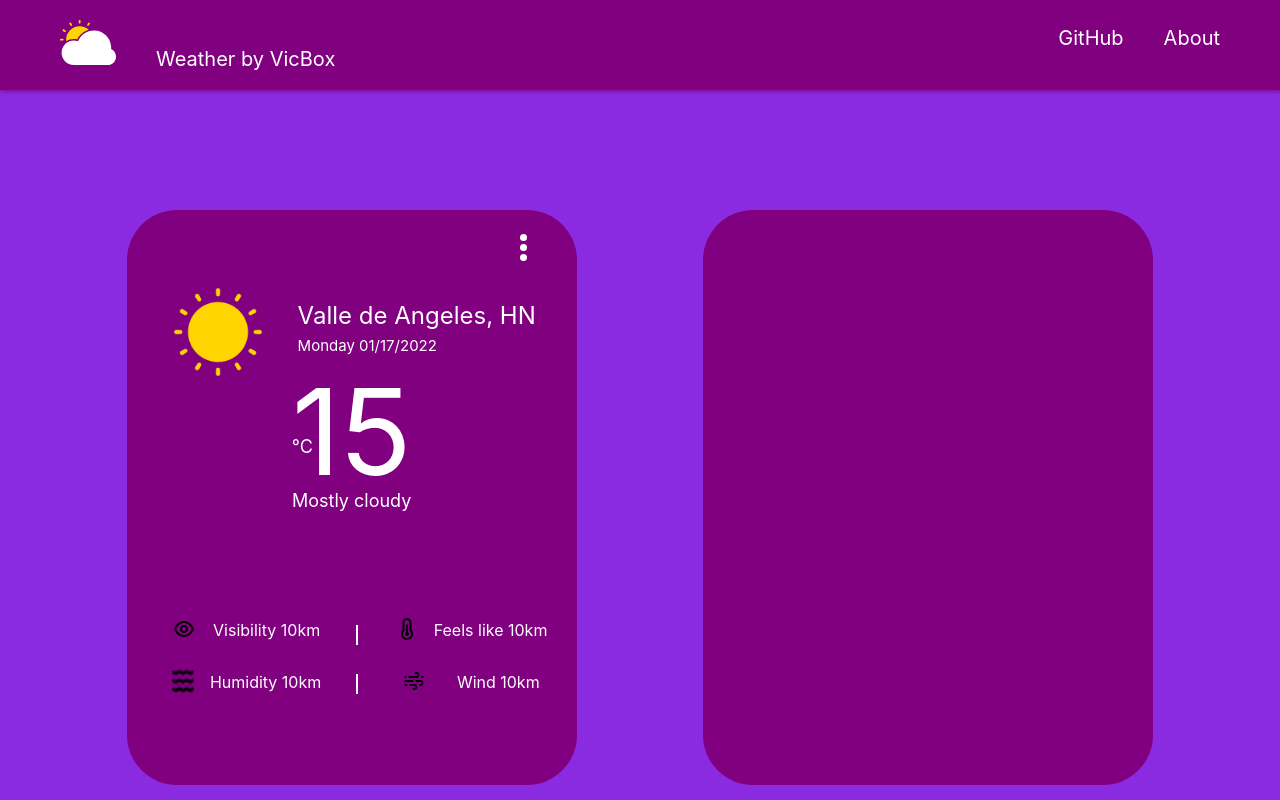
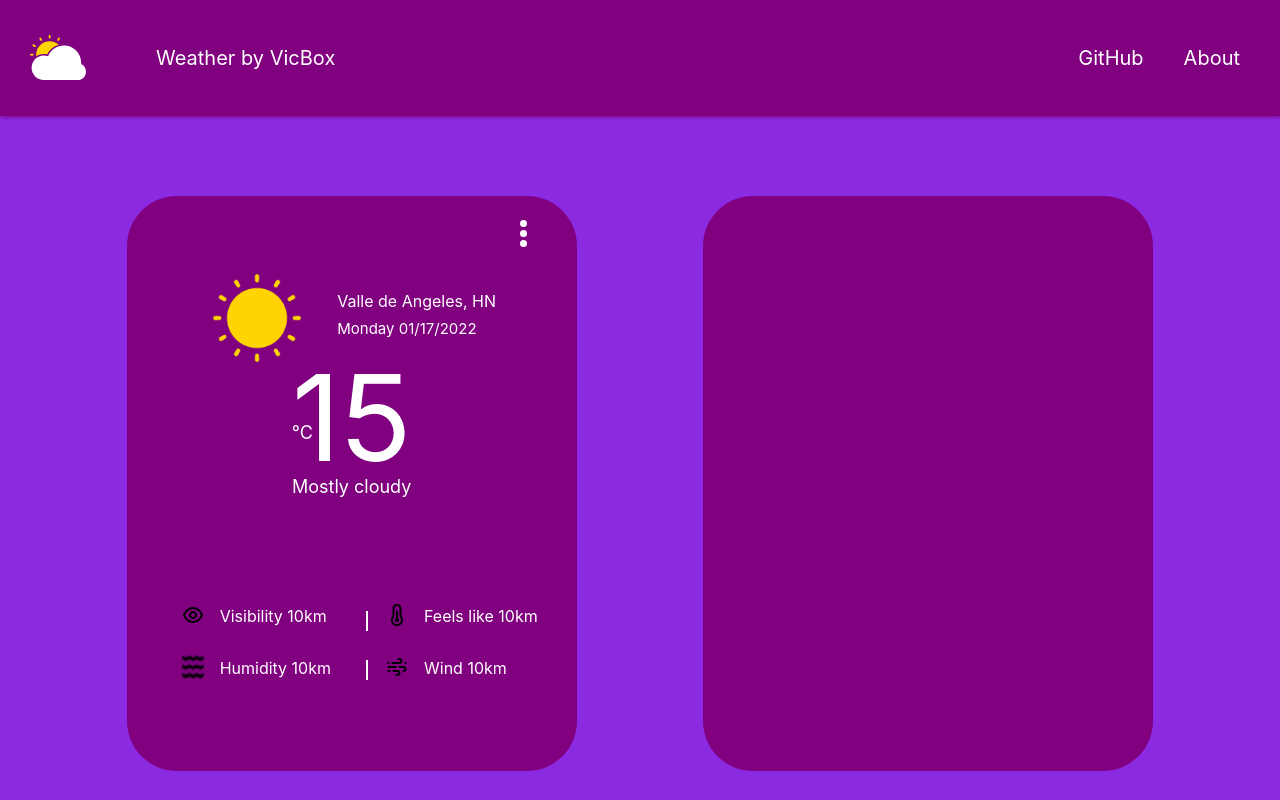
Before and after one commit to VictorYarosh/weather, a React (Create React App) app: page / in a window 1280 px wide. Shown: the top 800 px of the page. Built offline with nearby package versions, Linux system fonts and the light colour scheme.

Commit message:
add styled card

```diff
--- a/src/App.tsx
+++ b/src/App.tsx
@@ -8,8 +8,17 @@ import styled from "styled-components";
 const BodyTitle = styled.div`
   display: flex;
   justify-content: space-evenly;
-  padding: 40px 0;
+  align-items: center;
+
+  @media (max-width: 768px) {
+    display: flex;
+    flex-direction: column;
+    align-items: center;
+  //}
 `;
+
+const linkAPI =
+  "https://api.openweathermap.org/data/3.0/onecall?lat={lat}&lon={lon}&exclude={part}&appid={5a8e5d1891f84d46b84ee08bf4a4f03b}";
 
 function App() {
   return (
--- a/src/components/CardWeatherAll.tsx
+++ b/src/components/CardWeatherAll.tsx
@@ -7,6 +7,10 @@ const CardRight = styled.div`
   margin: 80px 0;
   border-radius: 50px;
   background-color: purple;
+
+  @media (max-width: 425px) {
+    width: 80%;
+  }
 `;
 
 type Props = {};
--- a/src/components/CardsWeather.tsx
+++ b/src/components/CardsWeather.tsx
@@ -6,12 +6,16 @@ import IconWater from "../images/Vector.png";
 import IconTemperature from "../images/temperature.png";
 import IconWindy from "../images/windy.png";
 
-const CardLeft = styled.div`
+const Card = styled.div`
   width: 450px;
   height: 575px;
   margin: 80px 0;
   border-radius: 50px;
   background-color: purple;
+
+  @media (max-width: 425px) {
+    width: 80%;
+  }
 `;
 
 const Dropdown = styled.div`
@@ -76,7 +80,6 @@ const WeatherIcon = styled.div`
 const Title = styled.div`
   color: white;
   font-weight: 400;
-  font-size: 24px;
   line-height: 27px;
   margin: 20px 0;
 
@@ -120,7 +123,7 @@ const Temperature = styled.div`
 
 const FooterCard = styled.div`
   display: flex;
-  justify-content: space-around;
+  justify-content: space-evenly;
   color: white;
   padding: 60px 0;
 
@@ -131,16 +134,24 @@ const FooterCard = styled.div`
       content: "";
       position: relative;
       top: -34px;
-      left: -24px;
+      left: -4px;
     }
     span {
       display: flex;
-      justify-content: space-around;
 
       img {
         padding: 13px 15px;
         width: 24px;
         height: 24px;
+
+        @media (max-width: 425px) {
+          width: 20px;
+          height: 20px;
+        }
+      }
+
+      @media (max-width: 425px) {
+        font-size: 12px;
       }
     }
   }
@@ -152,6 +163,13 @@ const FooterCard = styled.div`
     position: relative;
     top: -83px;
     left: 200px;
+
+    @media (max-width: 425px) {
+      left: 154px;
+    }
+    @media (max-width: 375px) {
+      left: 140px;
+    }
   }
 `;
 
@@ -162,7 +180,7 @@ const CardsWeather: React.FC<Props> = () => {
 
   return (
     <>
-      <CardLeft>
+      <Card>
         <Dropdown>
           <input type={"checkbox"} />
           <ul>
@@ -213,7 +231,7 @@ const CardsWeather: React.FC<Props> = () => {
             </span>
           </div>
         </FooterCard>
-      </CardLeft>
+      </Card>
     </>
   );
 };
--- a/src/components/Navbar.tsx
+++ b/src/components/Navbar.tsx
@@ -1,30 +1,56 @@
-import React, { useState } from 'react';
-import styled from 'styled-components';
-import LogoSrc from '../images/logo.svg';
+import React, { useState } from "react";
+import styled from "styled-components";
+import LogoSrc from "../images/logo.svg";
 
 const NavBar = styled.nav`
   background-color: purple;
   display: flex;
   justify-content: space-between;
-  height: 90px;
+  height: auto;
   width: 100%;
   box-shadow: 1px 1px 5px purple;
+
+  @media (max-width: 425px) {
+    padding: 0 10px;
+  }
 `;
 
 const Links = styled.a`
   text-decoration: none;
   color: white;
   display: flex;
-  justify-content: flex-end;
+  padding: 20px;
+
+  img {
+    padding: 10px 10px;
+  }
+
+  @media (max-width: 425px) {
+    margin: 0;
+    font-size: 15px;
+  }
+  @media (max-width: 425px) {
+    padding: 0;
+  }
+`;
+
+const LogoTxt = styled.a`
   margin: 20px 60px;
   font-weight: 400;
   font-size: 20px;
   line-height: 36px;
-  text-align: end;
+
+  @media (max-width: 425px) {
+    margin: 0;
+    line-height: 33px;
+  }
 `;
 
-const LogoTxt = styled.a`
-  padding-left: 40px;
+const LinksPage = styled.div`
+  padding: 20px 20px;
+  font-weight: 400;
+  font-size: 20px;
+  line-height: 36px;
 `;
 
 type Props = {};
@@ -39,15 +65,12 @@ const Navbar: React.FC<Props> = () => {
   return (
     <NavBar>
       <Links>
-        <a>
-          <img src={LogoSrc} />
-          <LogoTxt>Weather by VicBox</LogoTxt>
-        </a>
+        <img src={LogoSrc} />
+        <LogoTxt>Weather by VicBox</LogoTxt>
       </Links>
-
       <Links>
-        <LogoTxt>GitHub</LogoTxt>
-        <LogoTxt>About</LogoTxt>
+        <LinksPage>GitHub</LinksPage>
+        <LinksPage>About</LinksPage>
       </Links>
     </NavBar>
   );
--- a/src/index.css
+++ b/src/index.css
@@ -1,12 +1,15 @@
 body {
   margin: 0;
-  font-family: -apple-system, BlinkMacSystemFont, 'Segoe UI', 'Roboto', 'Oxygen', 'Ubuntu', 'Cantarell', 'Fira Sans',
-    'Droid Sans', 'Helvetica Neue', sans-serif;
+  max-width: 100%;
+  font-family: -apple-system, BlinkMacSystemFont, "Segoe UI", "Roboto", "Oxygen",
+    "Ubuntu", "Cantarell", "Fira Sans", "Droid Sans", "Helvetica Neue",
+    sans-serif;
   -webkit-font-smoothing: antialiased;
   -moz-osx-font-smoothing: grayscale;
   background-color: blueviolet;
 }
 
 code {
-  font-family: source-code-pro, Menlo, Monaco, Consolas, 'Courier New', monospace;
+  font-family: source-code-pro, Menlo, Monaco, Consolas, "Courier New",
+    monospace;
 }
```
